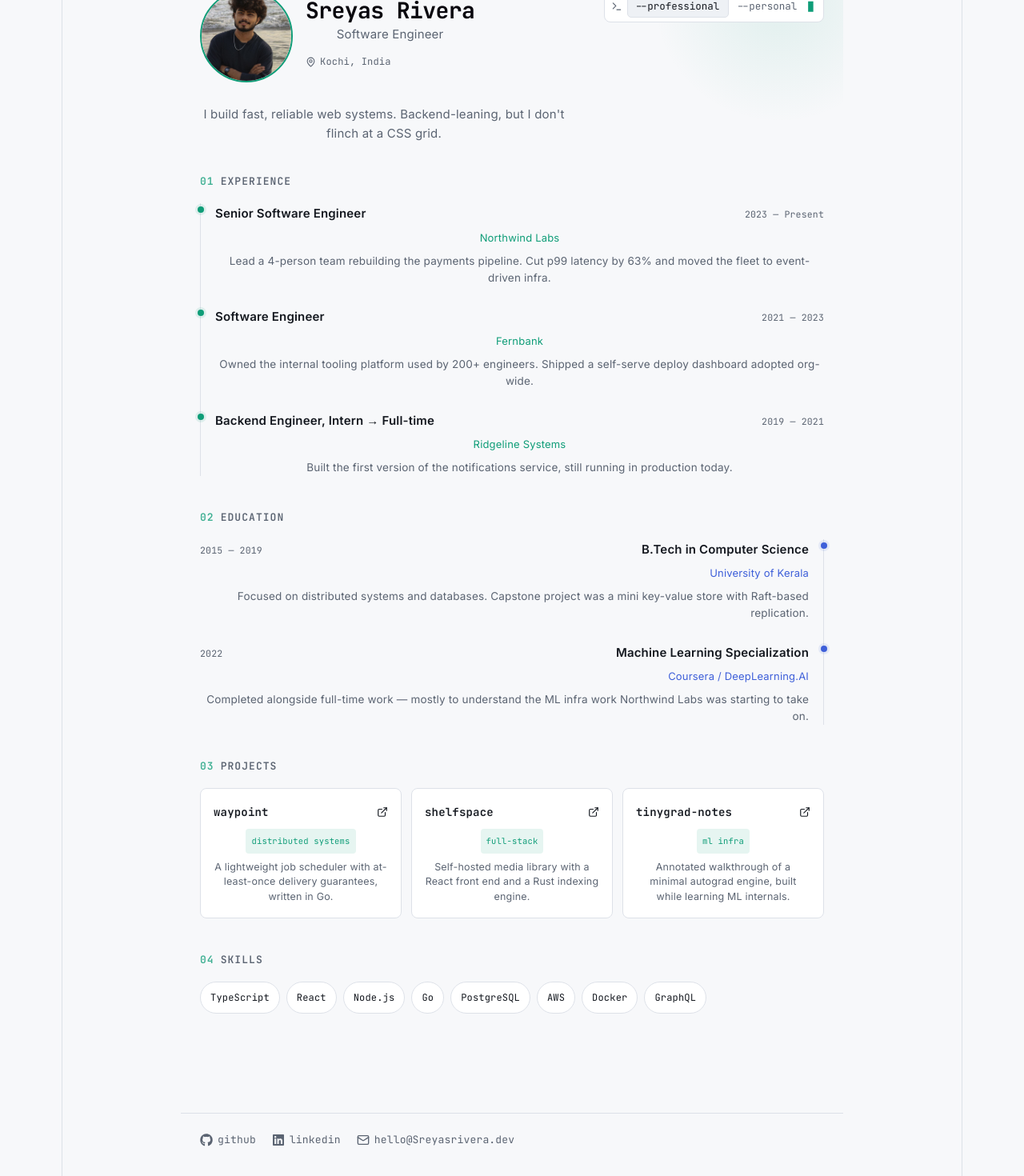
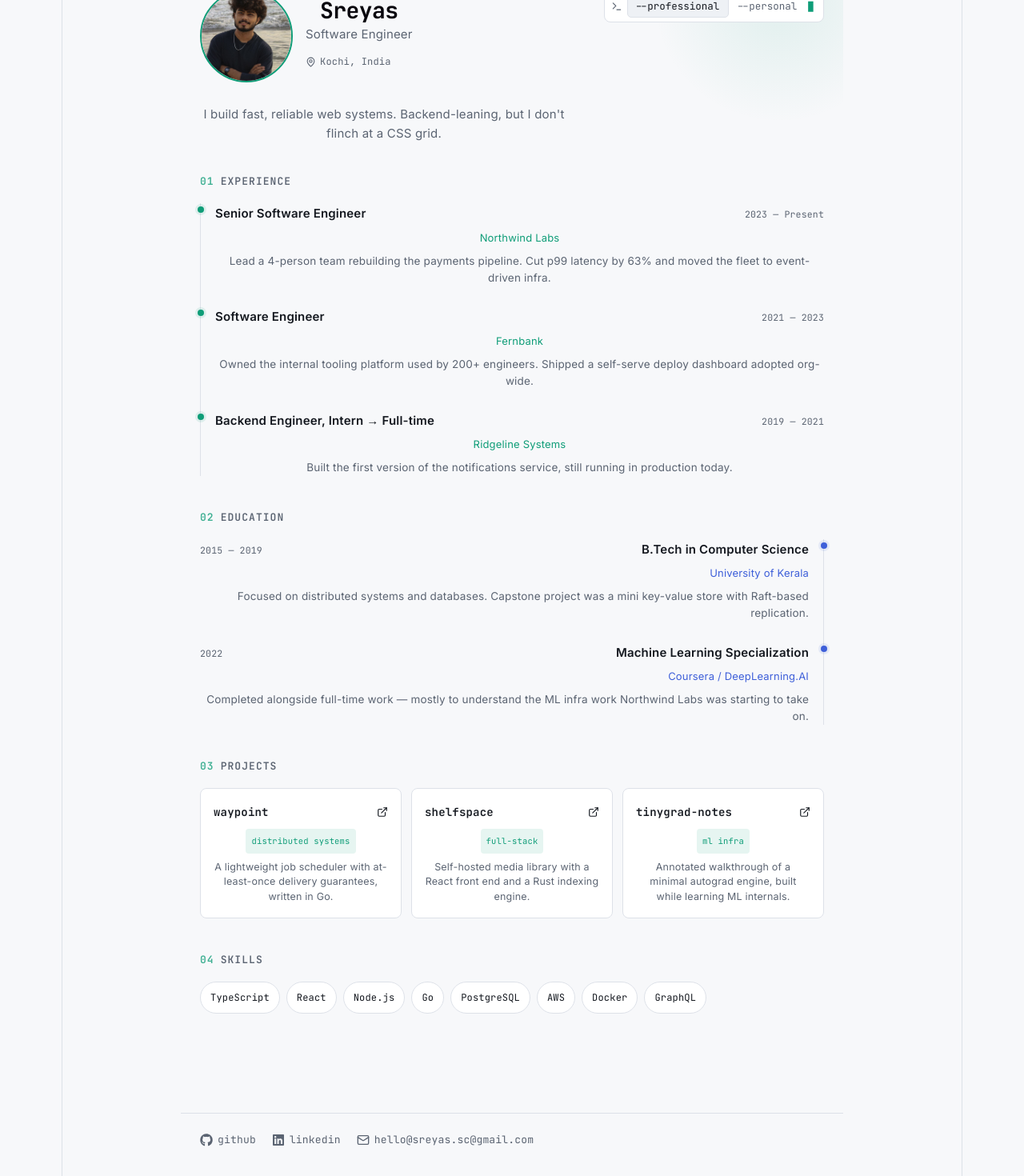
Before and after one commit to sreyas-sc/my-portfolio, a React (Vite) app: page / in a window 1280 px wide. Shown: the part 103-1573 px from the top of the page at 80% size. Built offline with nearby package versions, Linux system fonts and the light colour scheme.

Commit message:
Details Update

```diff
--- a/src/Portfolio.jsx
+++ b/src/Portfolio.jsx
@@ -159,7 +159,7 @@ export default function Portfolio() {
           <Linkedin size={16} /> linkedin
         </a>
         <a href="#" className="pf-link">
-          <Mail size={16} /> hello@Sreyasrivera.dev
+          <Mail size={16} /> hello@Sreyas.dev
         </a>
       </footer>
     </div>
--- a/src/data/profile.js
+++ b/src/data/profile.js
@@ -2,7 +2,7 @@
 // All your content lives here. Edit freely — nothing below this file needs to change.
 
 export const PROFILE = {
-  name: "Sreyas Rivera",
+  name: "Sreyas",
   role: "Software Engineer",
   location: "Kochi, India",
   blurb:
@@ -97,8 +97,8 @@ export const NOW = [
 export const PROFILE_PHOTO = "/media/sreyas.jpg";
 
 export const CONTACT = {
-  email: "hello@Sreyasrivera.dev",
-  github: "https://github.com/yourhandle",
+  email: "hello@sreyas.sc@gmail.com",
+  github: "https://github.com/sreyas-sc",
   linkedin: "https://linkedin.com/in/yourhandle",
 };
 
```
